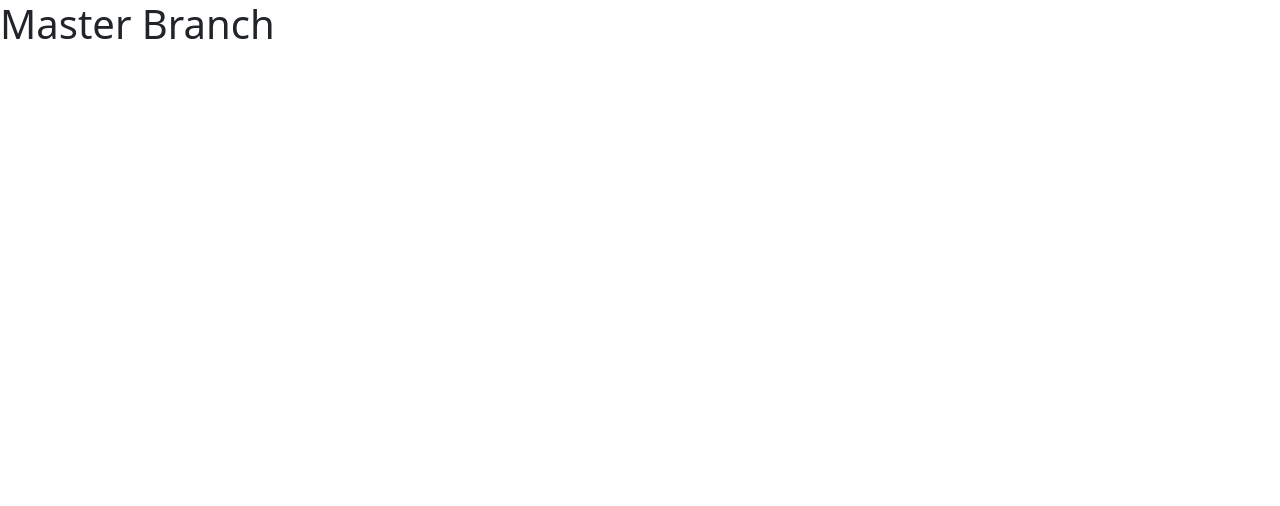
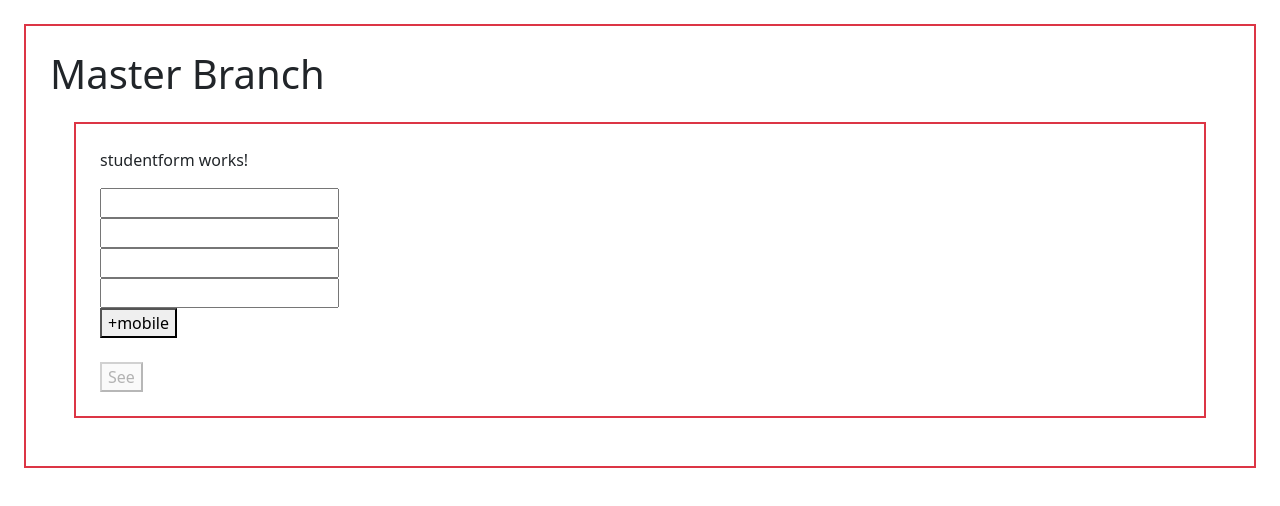
Before and after one commit to edupoly/ang25app, an Angular app: page / in a window 1280 px wide. Shown: the top 506 px of the page. Built offline with nearby package versions, Linux system fonts and the light colour scheme.

Commit message:
reactive-forms-pure-way

```diff
--- a/src/app/app.component.html
+++ b/src/app/app.component.html
@@ -1 +1,4 @@
-<h1>Master Branch</h1>
+<div class="border border-2 border-danger p-4 m-4">
+    <h1>Master Branch</h1>
+    <app-studentform></app-studentform>
+</div>
--- a/src/app/app.component.ts
+++ b/src/app/app.component.ts
@@ -1,11 +1,12 @@
 import { Component } from '@angular/core';
 import { RouterOutlet } from '@angular/router';
+import { StudentformComponent } from './studentform/studentform.component';
 
 @Component({
   selector: 'app-root',
-  imports: [RouterOutlet],
+  imports: [RouterOutlet, StudentformComponent],
   templateUrl: './app.component.html',
-  styleUrl: './app.component.css'
+  styleUrl: './app.component.css',
 })
 export class AppComponent {
   title = 'ang25app';
--- /dev/null
+++ b/src/app/studentform/studentform.component.css
@@ -0,0 +1,3 @@
+input.ng-invalid.ng-touched{
+    border:5px solid red;
+}
--- /dev/null
+++ b/src/app/studentform/studentform.component.html
@@ -0,0 +1,27 @@
+<div class="border border-2 border-danger p-4 m-4">
+    <p>studentform works!</p>
+    <form [formGroup]="studentForm" (ngSubmit)="show()">
+        <input type="text" formControlName="firstname">
+        @if(studentForm.get('firstname')?.touched){
+        @if(studentForm.get('firstname')?.errors?.['required']){
+        <b>Kaavali</b>
+        }
+        @if(studentForm.get('firstname')?.errors?.['minlength']){
+        <b>min 3</b>
+        }
+        }
+        <br>
+        <input type="text" formControlName="lastname">
+        <br>
+        <input type="text" formControlName="age">
+        <br>
+        <div formArrayName="mobilenumbers">
+            <div *ngFor="let control of $any(studentForm.get('mobilenumbers'))?.controls;let i=index">
+                <input type="text" [formControlName]="i">
+            </div>
+            <button (click)="addMobile()">+mobile</button>
+        </div>
+        <br>
+        <button [disabled]="!studentForm.valid">See</button>
+    </form>
+</div>
--- /dev/null
+++ b/src/app/studentform/studentform.component.ts
@@ -0,0 +1,49 @@
+import { NgFor, NgForOf } from '@angular/common';
+import { Component } from '@angular/core';
+import {
+  FormBuilder,
+  FormGroup,
+  FormControl,
+  ReactiveFormsModule,
+  Validators,
+  FormArray,
+} from '@angular/forms';
+@Component({
+  selector: 'app-studentform',
+  imports: [ReactiveFormsModule, NgForOf],
+  templateUrl: './studentform.component.html',
+  styleUrl: './studentform.component.css',
+})
+export class StudentformComponent {
+  studentForm!: FormGroup;
+  constructor(public fb: FormBuilder) {}
+  ngOnInit() {
+    this.studentForm = this.fb.group({
+      firstname: ['', [Validators.required, Validators.minLength(4)]],
+      lastname: [''],
+      age: [''],
+      mobilenumbers: this.fb.array([this.fb.control('')]),
+    });
+    // this.studentForm = new FormGroup({
+    //   firstname: new FormControl('', [
+    //     Validators.required,
+    //     Validators.minLength(3),
+    //   ]),
+    //   lastname: new FormControl(''),
+    //   age: new FormControl(),
+    // });
+  }
+  // get mobilenumbers(){
+  //   return this.studentForm.get('mobilenumbers') as FormArray
+  // }
+  addMobile() {
+    (this.studentForm.get('mobilenumbers') as FormArray).push(
+      this.fb.control('')
+    );
+  }
+  show() {
+    console.log(this.studentForm.controls['firstname']);
+    console.log(this.studentForm.value);
+    console.log(this.studentForm.valid);
+  }
+}
```
Also changed, not shown: 1 other file (tests, documents, lock files or other folders).
